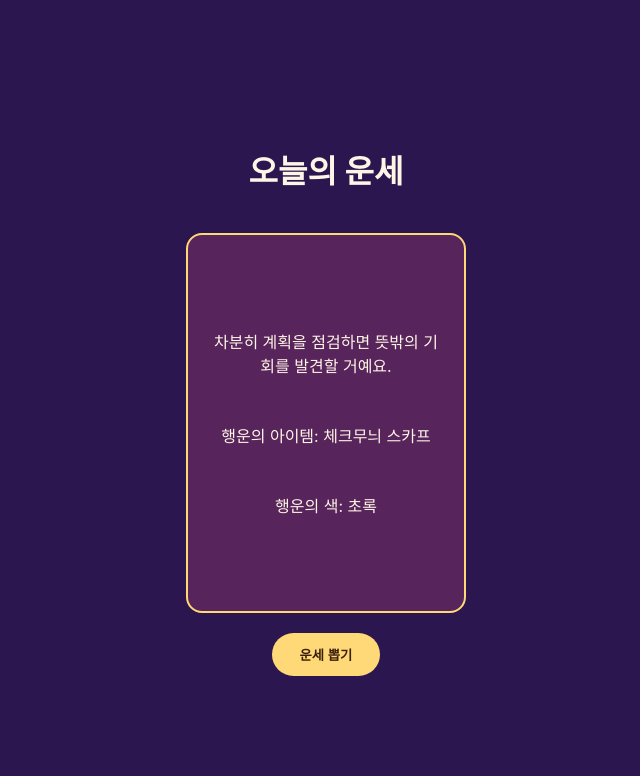
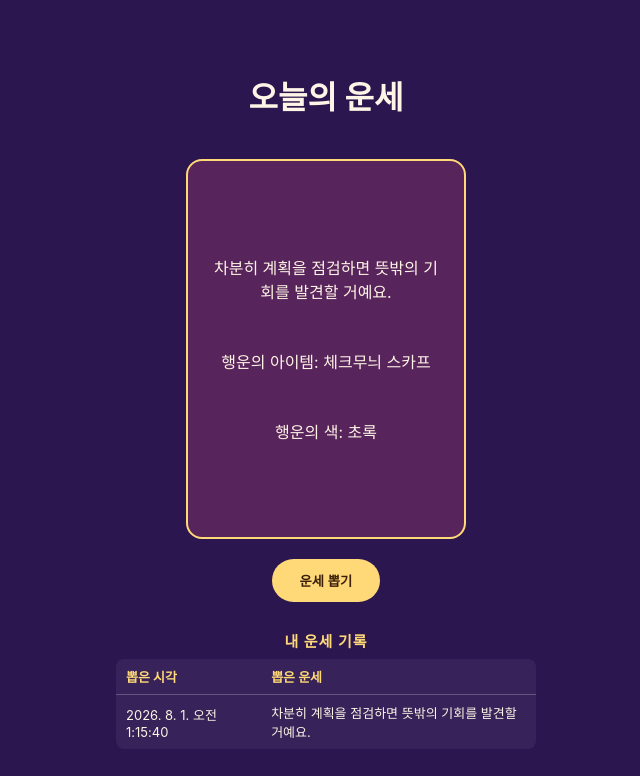
Before and after one commit to dyddyd002/Today-s-fortune, a Next.js app: page / in a window 1280 px wide. Both pictures are taken after a click on the button "운세 뽑기". Shown: the top 776 px of the page, without its empty margins (314-954 px from the left). Built offline with nearby package versions, Linux system fonts and the light colour scheme.

Commit message:
실습①: 운세 기록을 localStorage에 저장하고 표로 보여주기 (12회차 DB·REST API)

```diff
--- a/app/FortuneCard.tsx
+++ b/app/FortuneCard.tsx
@@ -1,19 +1,51 @@
 "use client";
 
-import { useState } from "react";
+import { useEffect, useState } from "react";
 import { fortunes, luckyItems, luckyColors, pickRandom } from "./fortunes";
+
+type HistoryEntry = {
+  time: string;
+  fortune: string;
+};
+
+const STORAGE_KEY = "fortuneHistory";
 
 export default function FortuneCard() {
   const [flipped, setFlipped] = useState(false);
   const [fortune, setFortune] = useState("...");
   const [item, setItem] = useState("...");
   const [color, setColor] = useState("...");
+  const [history, setHistory] = useState<HistoryEntry[]>([]);
+
+  // 페이지가 열릴 때, 이 브라우저에 저장돼 있던 기록을 불러온다
+  useEffect(() => {
+    try {
+      const saved = window.localStorage.getItem(STORAGE_KEY);
+      if (saved) {
+        setHistory(JSON.parse(saved));
+      }
+    } catch {
+      // 저장된 기록이 없거나 읽을 수 없으면 무시
+    }
+  }, []);
 
   function draw() {
-    setFortune(pickRandom(fortunes));
-    setItem(pickRandom(luckyItems));
-    setColor(pickRandom(luckyColors));
+    const newFortune = pickRandom(fortunes);
+    const newItem = pickRandom(luckyItems);
+    const newColor = pickRandom(luckyColors);
+
+    setFortune(newFortune);
+    setItem(newItem);
+    setColor(newColor);
     setFlipped(true);
+
+    const entry: HistoryEntry = {
+      time: new Date().toLocaleString("ko-KR"),
+      fortune: newFortune,
+    };
+    const updated = [entry, ...history]; // 최신순: 새 기록을 맨 앞에
+    setHistory(updated);
+    window.localStorage.setItem(STORAGE_KEY, JSON.stringify(updated));
   }
 
   return (
@@ -29,6 +61,28 @@ export default function FortuneCard() {
         </div>
       </div>
       <button onClick={draw}>운세 뽑기</button>
+
+      {history.length > 0 && (
+        <div className="history">
+          <h2>내 운세 기록</h2>
+          <table>
+            <thead>
+              <tr>
+                <th>뽑은 시각</th>
+                <th>뽑은 운세</th>
+              </tr>
+            </thead>
+            <tbody>
+              {history.map((entry, i) => (
+                <tr key={i}>
+                  <td>{entry.time}</td>
+                  <td>{entry.fortune}</td>
+                </tr>
+              ))}
+            </tbody>
+          </table>
+        </div>
+      )}
     </>
   );
 }
--- a/app/globals.css
+++ b/app/globals.css
@@ -73,3 +73,42 @@ button {
   font-weight: 700;
   cursor: pointer;
 }
+
+.history {
+  width: 100%;
+  max-width: 420px;
+  margin-top: 8px;
+}
+
+.history h2 {
+  font-size: 15px;
+  letter-spacing: 1px;
+  color: #ffd977;
+  margin: 0 0 8px;
+  text-align: center;
+}
+
+.history table {
+  width: 100%;
+  border-collapse: collapse;
+  font-size: 13px;
+  background: rgba(255, 255, 255, 0.05);
+  border-radius: 8px;
+  overflow: hidden;
+}
+
+.history th,
+.history td {
+  padding: 8px 10px;
+  text-align: left;
+  border-bottom: 1px solid rgba(255, 255, 255, 0.12);
+}
+
+.history th {
+  color: #ffd977;
+  font-weight: 700;
+}
+
+.history tr:last-child td {
+  border-bottom: none;
+}
```
